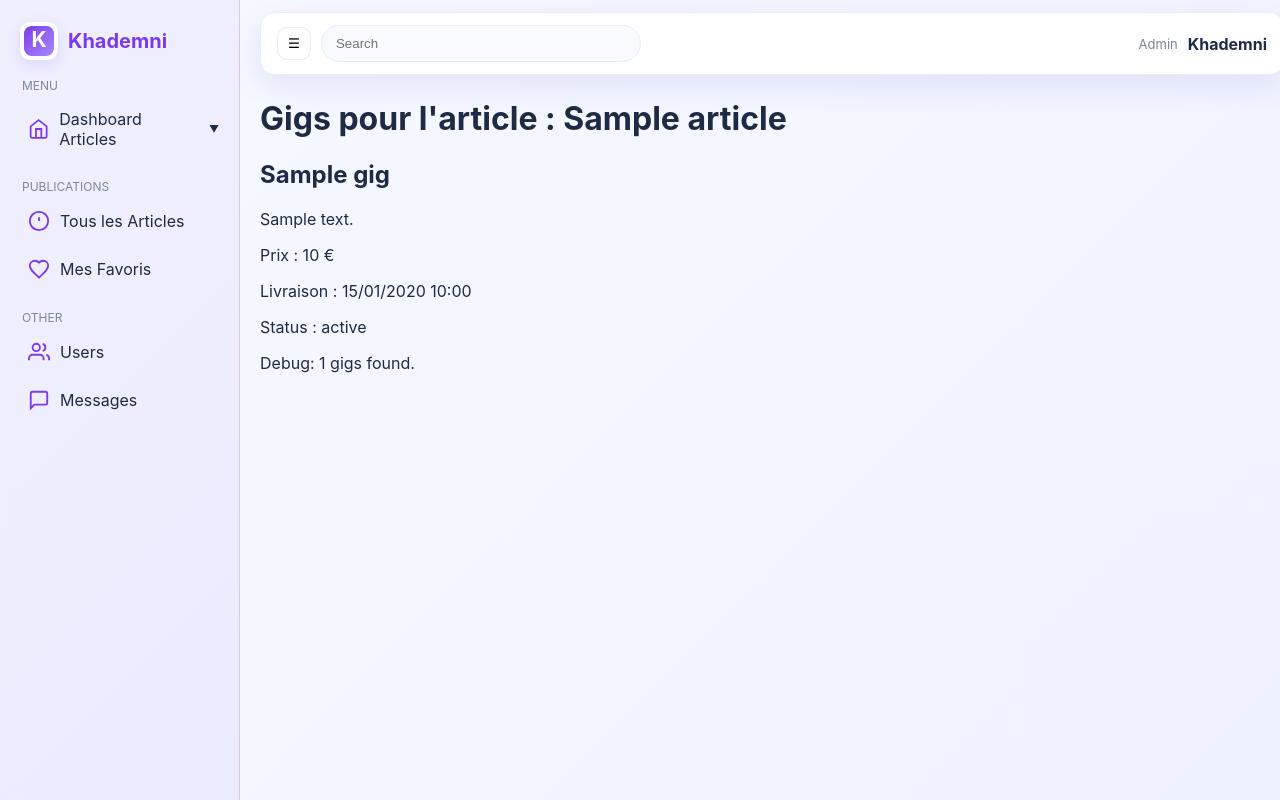
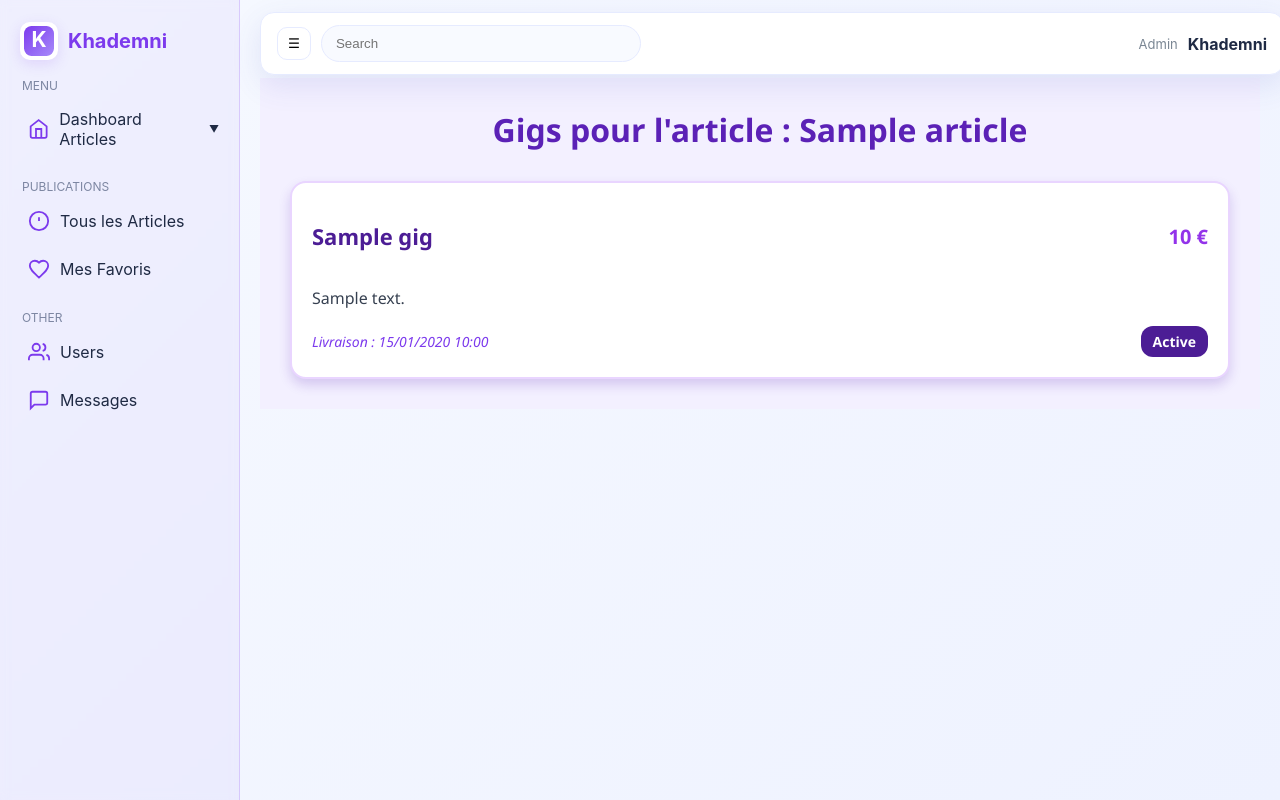
Before and after one commit to rg-esprit/5ademni.tn, a Symfony app: template khademni-web/templates/article/gigs.html.twig in a window 1280 px wide. Run offline with Twig, Linux system fonts and the light colour scheme; the template is opened without the code that fills it: most values are stand-ins (such as "Sample title", 1, 10 or a date in 2020); some libraries are stand-ins or nearby versions.

Commit message:
metier de base

```diff
--- a/khademni-web/composer.json
+++ b/khademni-web/composer.json
@@ -7,9 +7,11 @@
         "php": ">=8.1",
         "ext-ctype": "*",
         "ext-iconv": "*",
+        "babdev/pagerfanta-bundle": "^4.6",
         "doctrine/doctrine-bundle": "^3.2",
         "doctrine/doctrine-migrations-bundle": "^4.0",
         "doctrine/orm": "^3.6",
+        "pagerfanta/doctrine-orm-adapter": "^4.8",
         "phpdocumentor/reflection-docblock": "^5.2",
         "phpstan/phpdoc-parser": "^2.3",
         "symfony/asset": "6.4.*",
--- a/khademni-web/config/bundles.php
+++ b/khademni-web/config/bundles.php
@@ -13,4 +13,5 @@ return [
     Symfony\Bundle\SecurityBundle\SecurityBundle::class => ['all' => true],
     Symfony\Bundle\MonologBundle\MonologBundle::class => ['all' => true],
     Symfony\Bundle\MakerBundle\MakerBundle::class => ['dev' => true],
+    BabDev\PagerfantaBundle\BabDevPagerfantaBundle::class => ['all' => true],
 ];
--- a/khademni-web/src/Controller/Article/ArticleController.php
+++ b/khademni-web/src/Controller/Article/ArticleController.php
@@ -152,9 +152,14 @@ class ArticleController extends AbstractController
 #[Route('/{id}/delete', name: 'article_delete', methods: ['POST'])]
 public function delete(Article $article, Request $request, EntityManagerInterface $em): Response
 {
+    // Vérifiez le token CSRF pour éviter les suppressions non autorisées
     if ($this->isCsrfTokenValid('delete_article_' . $article->getId(), (string) $request->request->get('_token'))) {
         $em->remove($article);
         $em->flush();
+
+        $this->addFlash('success', 'Article supprimé avec succès.');
+    } else {
+        $this->addFlash('error', 'Échec de la suppression de l\'article.');
     }
 
     return $this->redirectToRoute('article_index');
--- a/khademni-web/templates/article/gigs.html.twig
+++ b/khademni-web/templates/article/gigs.html.twig
@@ -3,20 +3,137 @@
 {% block title %}Gigs pour {{ article.title }}{% endblock %}
 
 {% block body %}
-<h1>Gigs pour l'article : {{ article.title }}</h1>
+<div class="page">
+    <h1 class="page-title">Gigs pour l'article : {{ article.title }}</h1>
 
-<div class="gigs-container">
-    {% for gig in gigs %}
-        <div class="gig-card">
-            <h2>{{ gig.title }}</h2>
-            <p>{{ gig.description }}</p>
-            <p>Prix : {{ gig.price }} €</p>
-            <p>Livraison : {{ gig.deliveryTime|date('d/m/Y H:i') }}</p>
-            <p>Status : {{ gig.status }}</p>
+    <div class="gigs-container">
+        {% for gig in gigs %}
+            <div class="gig-card">
+                <div class="gig-header">
+                    <h2 class="gig-title">{{ gig.title }}</h2>
+                    <span class="gig-price">{{ gig.price }} €</span>
+                </div>
+                <p class="gig-description">{{ gig.description }}</p>
+                <div class="gig-footer">
+                    <span class="gig-delivery">Livraison : {{ gig.deliveryTime|date('d/m/Y H:i') }}</span>
+                    <span class="gig-status {{ gig.status|lower }}">{{ gig.status }}</span>
+                </div>
+            </div>
+        {% else %}
+            <p class="no-gigs">Aucun gig trouvé pour cet article.</p>
+        {% endfor %}
+    </div>
+</div>
 
-        </div>
-    {% else %}
-        <p>Aucun gig trouvé pour cet article.</p>
-    {% endfor %}
-</div><p>Debug: {{ gigs|length }} gigs found.</p>
+<style>
+/* Conteneur principal */
+.page {
+    padding: 30px;
+    font-family: 'Segoe UI', sans-serif;
+    background-color: #f3f0ff; /* Fond violet clair */
+}
+
+/* Titre de la page */
+.page-title {
+    font-size: 32px;
+    font-weight: bold;
+    color: #5b21b6; /* Violet foncé */
+    margin-bottom: 30px;
+    text-align: center;
+}
+
+/* Conteneur des cartes */
+.gigs-container {
+    display: grid;
+    grid-template-columns: repeat(auto-fit, minmax(300px, 1fr));
+    gap: 20px;
+}
+
+/* Carte de gig */
+.gig-card {
+    background-color: #ffffff;
+    border-radius: 16px;
+    box-shadow: 0 6px 12px rgba(91, 33, 182, 0.2); /* Ombre violette */
+    padding: 20px;
+    transition: transform 0.3s, box-shadow 0.3s;
+    border: 2px solid #e9d5ff; /* Bordure violette claire */
+}
+
+.gig-card:hover {
+    transform: translateY(-8px);
+    box-shadow: 0 12px 24px rgba(91, 33, 182, 0.3); /* Ombre plus intense */
+}
+
+/* En-tête de la carte */
+.gig-header {
+    display: flex;
+    justify-content: space-between;
+    align-items: center;
+    margin-bottom: 15px;
+}
+
+.gig-title {
+    font-size: 22px;
+    font-weight: bold;
+    color: #4c1d95; /* Violet foncé */
+}
+
+.gig-price {
+    font-size: 20px;
+    font-weight: bold;
+    color: #9333ea; /* Violet vif */
+}
+
+/* Description */
+.gig-description {
+    font-size: 16px;
+    color: #374151;
+    margin-bottom: 15px;
+    line-height: 1.6;
+}
+
+/* Pied de la carte */
+.gig-footer {
+    display: flex;
+    justify-content: space-between;
+    align-items: center;
+    font-size: 14px;
+    color: #6b7280;
+}
+
+.gig-delivery {
+    font-style: italic;
+    color: #7c3aed; /* Violet */
+}
+
+.gig-status {
+    padding: 6px 12px;
+    border-radius: 12px;
+    font-weight: bold;
+    text-transform: capitalize;
+    color: white;
+}
+
+.gig-status.active {
+    background-color: #4c1d95; /* Violet foncé */
+}
+
+.gig-status.pending {
+    background-color: #facc15; /* Jaune */
+    color: #92400e;
+}
+
+.gig-status.completed {
+    background-color: #10b981; /* Vert */
+    color: white;
+}
+
+/* Aucun gig trouvé */
+.no-gigs {
+    text-align: center;
+    font-size: 18px;
+    color: #6b7280;
+    margin-top: 20px;
+}
+</style>
 {% endblock %}
```
Also changed, not shown: khademni-web/src/Controller/Article/ArticlePublicationController.php (+18 -2 lines), khademni-web/src/Repository/ArticleRepository.php (+23 -0 lines), khademni-web/src/Repository/GigRepository.php (+22 -4 lines), khademni-web/templates/article/favoris_cards.html.twig (+30 -2 lines), khademni-web/templates/article/list.html.twig (+76 -59 lines), khademni-web/templates/article/publications.html.twig (+118 -24 lines), 2 other files. Lines whose indentation alone changed are shown as unchanged.
